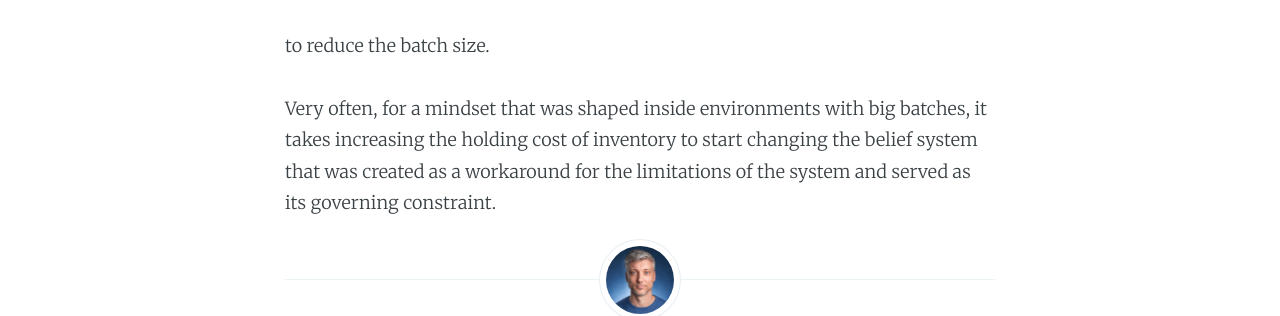
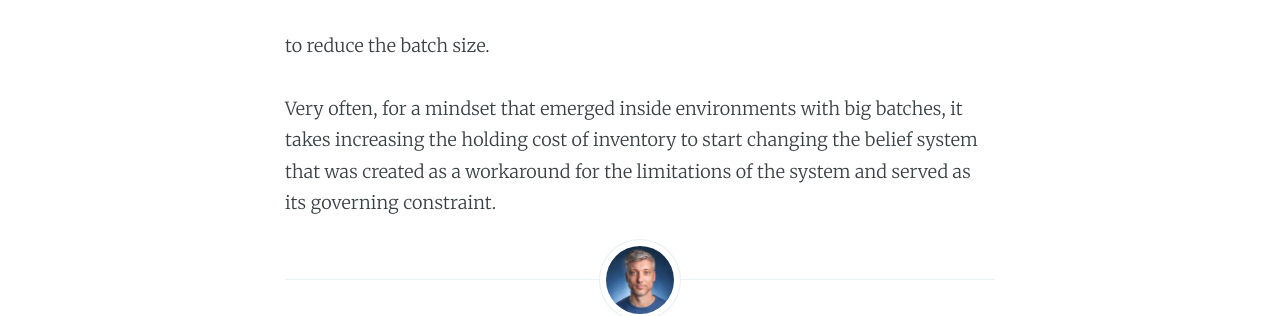
Before and after one commit to dragan-stepanovic/dragan-stepanovic.github.io, a Jekyll site: the page built from _posts/2021-11-21-reducing-transaction-cost-is-not-enough.md, in a window 1280 px wide. Shown: the part 303-619 px from the top of the page. Built offline with Jekyll 4.4.1, drawn with Linux system fonts in a browser that asks for light colours; our own code applies the rules of GitHub Pages for plain Markdown files; comment, search, counter and statistics services are not loaded.

Commit message:
Update 2021-11-21-reducing-transaction-cost-is-not-enough.md

```diff
--- a/_posts/2021-11-21-reducing-transaction-cost-is-not-enough.md
+++ b/_posts/2021-11-21-reducing-transaction-cost-is-not-enough.md
@@ -4,4 +4,4 @@ title: Reducing transaction cost is necessary, but not sufficient condition
 
 to reduce the batch size.
 
-Very often, for a mindset that was shaped inside environments with big batches, it takes increasing the holding cost of inventory to start changing the belief system that was created as a workaround for the limitations of the system and served as its governing constraint.
+Very often, for a mindset that emerged inside environments with big batches, it takes increasing the holding cost of inventory to start changing the belief system that was created as a workaround for the limitations of the system and served as its governing constraint.
```
